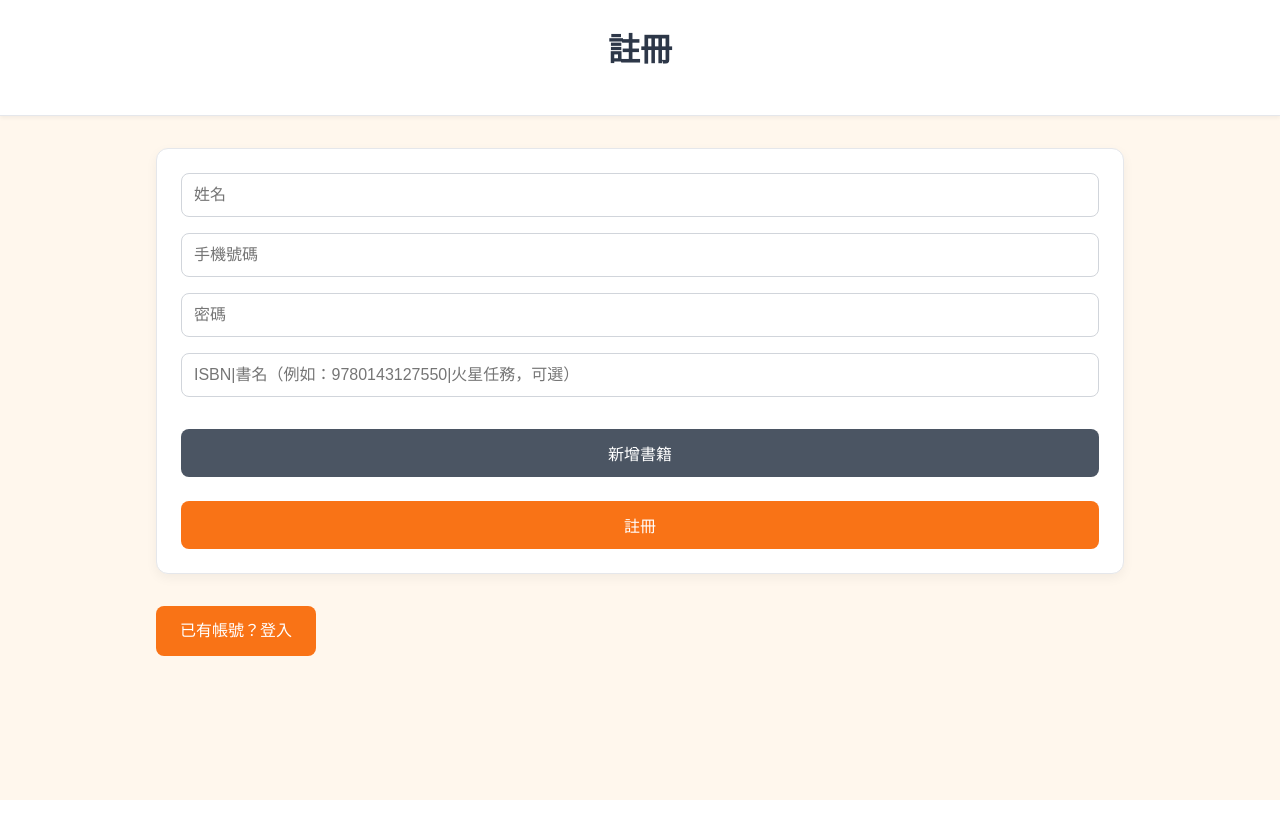
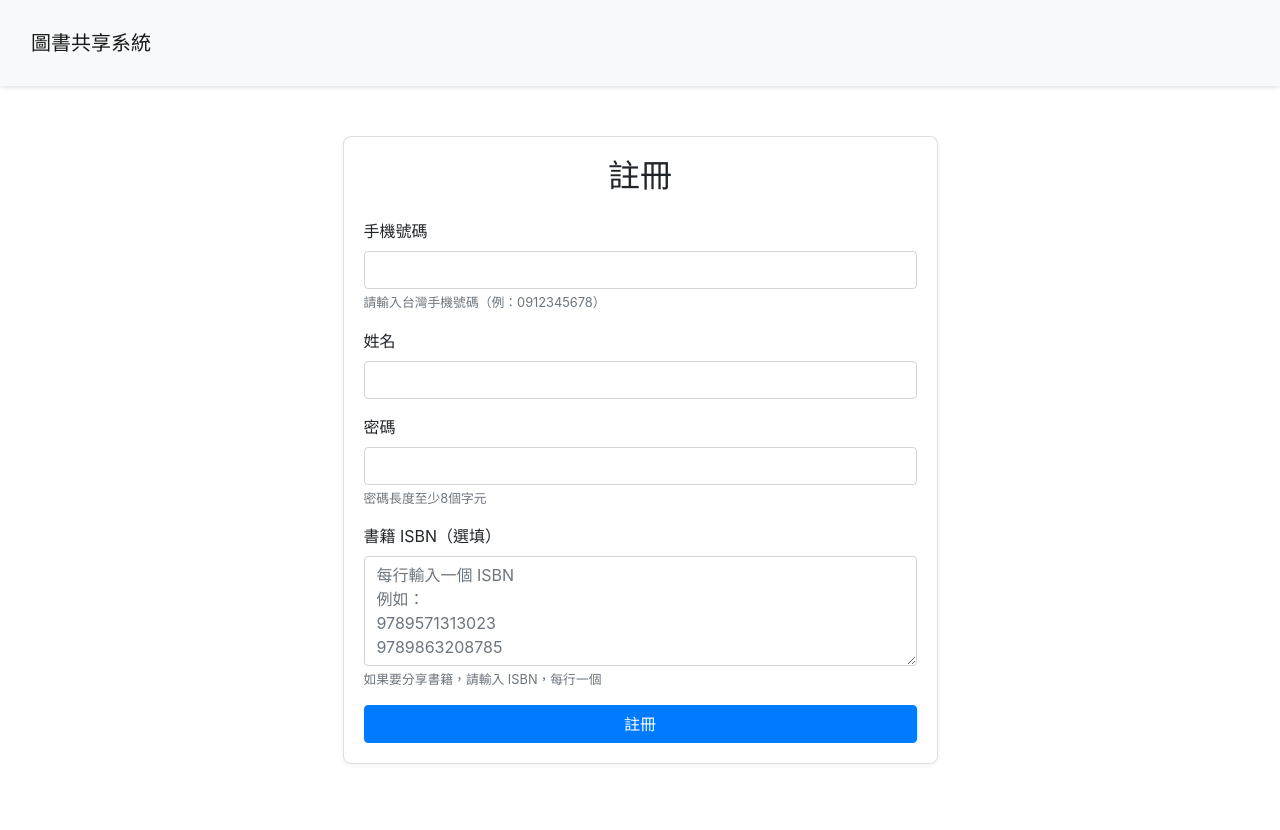
Before and after one commit to oy333221/sp-LibSys, a Flask app: page /register in a window 1280 px wide. Before the commit the page ends 800 px from the top, so only its background shows below. Run offline with Flask 3, Linux system fonts and the light colour scheme; some libraries are stand-ins or nearby versions.

Commit message:
更新：修改書籍狀態顯示和資料庫查詢

```diff
--- a/app.py
+++ b/app.py
@@ -26,40 +26,70 @@ def register():
         phone = request.form['phone']
         password = request.form['password']
         name = request.form['name']
-        hashed_password = bcrypt.hashpw(password.encode('utf-8'), bcrypt.gensalt())
+
+        # 基本驗證
+        if not phone or not password or not name:
+            flash("必填欄位不能為空！")
+            return redirect(url_for('register'))
+
+        # 檢查手機號碼格式
+        if not phone.isdigit() or len(phone) != 10 or not phone.startswith('09'):
+            flash("請輸入有效的手機號碼！")
+            return redirect(url_for('register'))
+
+        # 檢查手機號碼是否已被註冊
         existing_user = supabase.table('users').select('phone').eq('phone', phone).execute()
         if existing_user.data:
             flash("此手機號碼已被註冊！")
             return redirect(url_for('register'))
-        bag_id = f"BAG_{phone}_{os.urandom(4).hex()}"
-        new_user = supabase.table('users').insert({
-            'phone': phone,
-            'password': hashed_password.decode('utf-8'),
-            'name': name,
-            'bag_id': bag_id,
-            'status': '待審核',
-            'max_borrow': 2
-        }).execute().data[0]
-        books = request.form.getlist('books[]')
-        for book in books:
-            if book:
-                try:
-                    isbn, title = book.split('|', 1)
-                    existing_book = supabase.table('publications').select('isbn').eq('isbn', isbn).execute()
-                    if existing_book.data:
-                        flash(f"ISBN {isbn} 已存在！")
-                    else:
+
+        # 建立新用戶
+        try:
+            hashed_password = bcrypt.hashpw(password.encode('utf-8'), bcrypt.gensalt())
+            bag_id = f"BAG_{phone}_{os.urandom(4).hex()}"
+            new_user = supabase.table('users').insert({
+                'phone': phone,
+                'password': hashed_password.decode('utf-8'),
+                'name': name,
+                'bag_id': bag_id,
+                'status': '待審核',
+                'max_borrow': 2
+            }).execute().data[0]
+
+            # 處理書籍 ISBN
+            isbns = request.form.get('isbns', '').strip().split('\n')
+            for isbn in isbns:
+                isbn = isbn.strip()
+                if isbn:  # 只處理非空的 ISBN
+                    try:
+                        # 檢查 ISBN 是否已存在
+                        existing_book = supabase.table('publications').select('isbn').eq('isbn', isbn).execute()
+                        if existing_book.data:
+                            flash(f"ISBN {isbn} 已存在於系統中")
+                            continue
+
+                        # 新增到待處理書籍
                         supabase.table('pending_books').insert({
                             'isbn': isbn,
-                            'title': title,
-                            'author': '未知作者',
                             'owner_id': new_user['id'],
                             'status': '待審核'
                         }).execute()
-                except ValueError:
-                    flash(f"書籍格式錯誤：{book}，應為 ISBN|書名")
-        flash("註冊成功，請等待審核！")
-        return redirect(url_for('login'))
+
+                        # 立即觸發爬蟲更新書籍資訊
+                        from scraper import update_pending_book
+                        update_pending_book(isbn)
+
+                    except Exception as e:
+                        flash(f"處理 ISBN {isbn} 時發生錯誤")
+                        continue
+
+            flash("註冊成功，請等待審核！")
+            return redirect(url_for('login'))
+
+        except Exception as e:
+            flash("註冊過程發生錯誤，請稍後再試！")
+            return redirect(url_for('register'))
+
     return render_template('register.html')
 
 @app.route('/login', methods=['GET', 'POST'])
@@ -135,18 +165,54 @@ def admin_review():
 def admin_book_status():
     if 'admin' not in session:
         return redirect(url_for('admin_login'))
-    books = supabase.table('publications').select('id, title, status').execute().data
+
+    # 修正查詢語法
+    books = supabase.table('publications')\
+        .select('''
+            *,
+            owner:users!publications_owner_id_fkey (
+                name,
+                phone
+            )
+        ''')\
+        .execute().data
+
     for book in books:
-        reservation = supabase.table('reservations').select('user_id, status').eq('publication_id', book['id']).in_('status', ['待處理', '已準備', '已取書']).execute().data
+        # 獲取最新的未完成預約/借閱記錄
+        reservation = supabase.table('reservations')\
+            .select('''
+                *,
+                borrower:users!reservations_user_id_fkey (
+                    name,
+                    phone
+                )
+            ''')\
+            .eq('publication_id', book['id'])\
+            .in_('status', ['待處理', '已準備', '已取書'])\
+            .order('created_at', desc=True)\
+            .limit(1)\
+            .execute().data
+
+        # 設置預設值
+        book['current_status'] = '可借閱'
+        book['status_description'] = '在架上可借閱'
+        book['borrower_name'] = '-'
+        book['borrower_phone'] = '-'
+
         if reservation:
-            user = supabase.table('users').select('name, phone').eq('id', reservation[0]['user_id']).execute().data
-            book['reservation_status'] = reservation[0]['status']
-            book['user_name'] = user[0]['name'] if user else '無'
-            book['user_phone'] = user[0]['phone'] if user else '無'
-        else:
-            book['reservation_status'] = '無'
-            book['user_name'] = '無'
-            book['user_phone'] = '無'
+            reservation = reservation[0]
+            book['current_status'] = reservation['status']
+
+            if reservation['status'] == '待處理':
+                book['status_description'] = '已申請借閱，待管理員放入書袋'
+            elif reservation['status'] == '已準備':
+                book['status_description'] = '已放入書袋，待用戶取書'
+            elif reservation['status'] == '已取書':
+                book['status_description'] = '用戶已取出，待歸還'
+
+            book['borrower_name'] = reservation['borrower']['name']
+            book['borrower_phone'] = reservation['borrower']['phone']
+
     return render_template('admin_book_status.html', books=books)
 
 @app.route('/admin/reservations', methods=['GET', 'POST'])
@@ -181,6 +247,8 @@ def admin_qr_codes():
     if search_name:
         query = query.ilike('name', f'%{search_name}%')
     users = query.execute().data
+    for user in users:
+        user['borrow_url'] = url_for('borrow_checkin', bag_id=user['bag_id'], _external=True)
     return render_template('admin_qr_codes.html', users=users, search_name=search_name)
 
 @app.route('/borrow/<book_id>', methods=['POST'])
--- /dev/null
+++ b/templates/base.html
@@ -0,0 +1,151 @@
+<!DOCTYPE html>
+<html lang="zh-TW">
+<head>
+    <meta charset="UTF-8">
+    <meta name="viewport" content="width=device-width, initial-scale=1.0">
+    <title>圖書共享系統</title>
+    <link rel="stylesheet" href="https://stackpath.bootstrapcdn.com/bootstrap/4.5.2/css/bootstrap.min.css">
+    <style>
+        /* 基本樣式 */
+        body {
+            padding-bottom: 20px;
+        }
+
+        /* 導航欄樣式 */
+        .navbar {
+            margin-bottom: 20px;
+            background-color: #f8f9fa;
+            box-shadow: 0 2px 4px rgba(0,0,0,0.1);
+        }
+
+        /* 表格響應式設計 */
+        @media (max-width: 768px) {
+            /* 在手機上將表格改為卡片式顯示 */
+            .table-responsive-card {
+                border: 0;
+            }
+
+            .table-responsive-card thead {
+                display: none;
+            }
+
+            .table-responsive-card tr {
+                display: block;
+                border: 1px solid #ddd;
+                margin-bottom: 1rem;
+                padding: 1rem;
+                border-radius: 8px;
+                box-shadow: 0 2px 4px rgba(0,0,0,0.05);
+            }
+
+            .table-responsive-card td {
+                display: block;
+                border: none;
+                padding: 0.5rem 0;
+            }
+
+            .table-responsive-card td:before {
+                content: attr(data-label);
+                font-weight: bold;
+                display: inline-block;
+                width: 100%;
+                margin-bottom: 0.25rem;
+            }
+
+            /* 調整按鈕大小和間距 */
+            .btn {
+                width: 100%;
+                margin-bottom: 0.5rem;
+            }
+
+            /* 改善表單在手機上的顯示 */
+            .form-group {
+                margin-bottom: 1.5rem;
+            }
+
+            /* 調整 badge 大小 */
+            .badge {
+                font-size: 1em;
+                padding: 0.4em 0.6em;
+            }
+        }
+
+        /* 通用樣式優化 */
+        .container {
+            max-width: 100%;
+            padding: 15px;
+        }
+
+        .card {
+            margin-bottom: 1rem;
+            border-radius: 8px;
+            box-shadow: 0 2px 4px rgba(0,0,0,0.05);
+        }
+
+        /* 狀態標籤樣式 */
+        .badge {
+            margin-right: 0.5rem;
+        }
+
+        /* Flash 消息樣式 */
+        .alert {
+            margin-bottom: 1rem;
+            border-radius: 8px;
+        }
+    </style>
+</head>
+<body>
+    <nav class="navbar navbar-expand-lg navbar-light">
+        <div class="container">
+            <a class="navbar-brand" href="{{ url_for('index') }}">圖書共享系統</a>
+            <button class="navbar-toggler" type="button" data-toggle="collapse" data-target="#navbarNav">
+                <span class="navbar-toggler-icon"></span>
+            </button>
+            <div class="collapse navbar-collapse" id="navbarNav">
+                <ul class="navbar-nav ml-auto">
+                    {% if session.get('admin') %}
+                        <li class="nav-item">
+                            <a class="nav-link" href="{{ url_for('admin_review') }}">審核</a>
+                        </li>
+                        <li class="nav-item">
+                            <a class="nav-link" href="{{ url_for('admin_book_status') }}">書籍狀態</a>
+                        </li>
+                        <li class="nav-item">
+                            <a class="nav-link" href="{{ url_for('admin_reservations') }}">預約管理</a>
+                        </li>
+                        <li class="nav-item">
+                            <a class="nav-link" href="{{ url_for('admin_qr_codes') }}">QR碼</a>
+                        </li>
+                    {% endif %}
+                    {% if session.get('user_id') %}
+                        <li class="nav-item">
+                            <a class="nav-link" href="{{ url_for('logout') }}">登出</a>
+                        </li>
+                    {% endif %}
+                </ul>
+            </div>
+        </div>
+    </nav>
+
+    <div class="container">
+        {% with messages = get_flashed_messages() %}
+            {% if messages %}
+                {% for message in messages %}
+                    <div class="alert alert-info alert-dismissible fade show">
+                        {{ message }}
+                        <button type="button" class="close" data-dismiss="alert">
+                            <span>&times;</span>
+                        </button>
+                    </div>
+                {% endfor %}
+            {% endif %}
+        {% endwith %}
+
+        {% block content %}{% endblock %}
+    </div>
+
+    <script src="https://code.jquery.com/jquery-3.5.1.min.js"></script>
+    <script src="https://cdn.jsdelivr.net/npm/@popperjs/core@2.5.4/dist/umd/popper.min.js"></script>
+    <script src="https://stackpath.bootstrapcdn.com/bootstrap/4.5.2/js/bootstrap.min.js"></script>
+</body>
+</html>
--- a/templates/register.html
+++ b/templates/register.html
@@ -1,45 +1,44 @@
-<!DOCTYPE html>
-<html>
-<head>
-    <title>註冊</title>
-    <link rel="stylesheet" href="{{ url_for('static', filename='style.css') }}">
-    <meta name="viewport" content="width=device-width, initial-scale=1.0">
-    <script>
-        function addBookField() {
-            const container = document.getElementById('books-container');
-            const div = document.createElement('div');
-            div.className = 'book-entry';
-            div.innerHTML = `
-                <input type="text" name="books[]" placeholder="ISBN|書名（例如：9780143127550|火星任務）">
-                <button type="button" onclick="this.parentElement.remove()">移除</button>
-            `;
-            container.appendChild(div);
-        }
-    </script>
-</head>
-<body>
-    <header>
-        <h1>註冊</h1>
-    </header>
-    <main>
-        {% with messages = get_flashed_messages() %}
-            {% if messages %}
-                <div class="flash">{{ messages[0] }}</div>
-            {% endif %}
-        {% endwith %}
-        <form method="POST" class="card">
-            <input type="text" name="name" placeholder="姓名" required>
-            <input type="text" name="phone" placeholder="手機號碼" required>
-            <input type="password" name="password" placeholder="密碼" required>
-            <div id="books-container">
-                <div class="book-entry">
-                    <input type="text" name="books[]" placeholder="ISBN|書名（例如：9780143127550|火星任務，可選）">
+{% extends "base.html" %}
+
+{% block content %}
+<div class="container">
+    <div class="row justify-content-center">
+        <div class="col-md-6">
+            <div class="card">
+                <div class="card-body">
+                    <h2 class="card-title text-center mb-4">註冊</h2>
+                    <form method="POST">
+                        <div class="form-group">
+                            <label for="phone">手機號碼</label>
+                            <input type="tel" class="form-control" id="phone" name="phone"
+                                   pattern="09[0-9]{8}" required>
+                            <small class="form-text text-muted">請輸入台灣手機號碼（例：0912345678）</small>
+                        </div>
+
+                        <div class="form-group">
+                            <label for="name">姓名</label>
+                            <input type="text" class="form-control" id="name" name="name" required>
+                        </div>
+
+                        <div class="form-group">
+                            <label for="password">密碼</label>
+                            <input type="password" class="form-control" id="password" name="password"
+                                   minlength="8" required>
+                            <small class="form-text text-muted">密碼長度至少8個字元</small>
+                        </div>
+
+                        <div class="form-group">
+                            <label for="isbns">書籍 ISBN（選填）</label>
+                            <textarea class="form-control" id="isbns" name="isbns" rows="4"
+                                    placeholder="每行輸入一個 ISBN&#10;例如：&#10;9789571313023&#10;9789863208785"></textarea>
+                            <small class="form-text text-muted">如果要分享書籍，請輸入 ISBN，每行一個</small>
+                        </div>
+
+                        <button type="submit" class="btn btn-primary btn-block">註冊</button>
+                    </form>
                 </div>
             </div>
-            <button type="button" class="add-book-btn" onclick="addBookField()">新增書籍</button>
-            <input type="submit" value="註冊">
-        </form>
-        <a href="{{ url_for('login') }}" class="btn">已有帳號？登入</a>
-    </main>
-</body>
-</html>
+        </div>
+    </div>
+</div>
+{% endblock %}
```
Also changed, not shown: scraper.py (+53 -24 lines), templates/admin_book_status.html (+58 -34 lines), templates/admin_qr_codes.html (+22 -8 lines), 新文字文件.txt (added).
